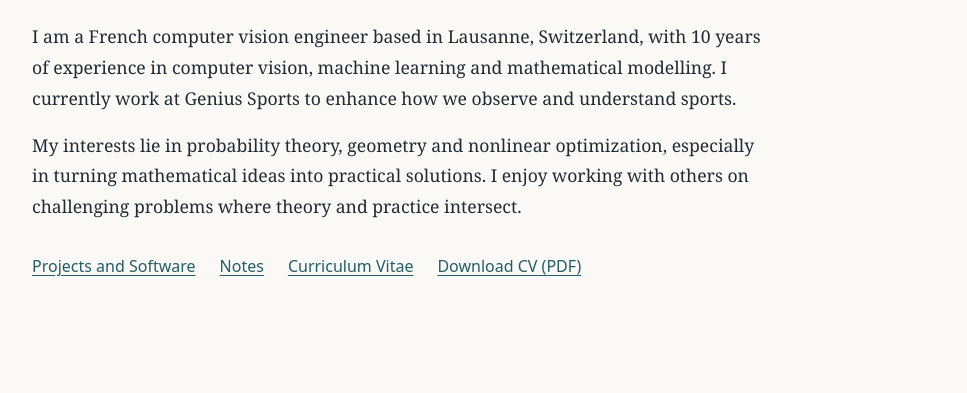
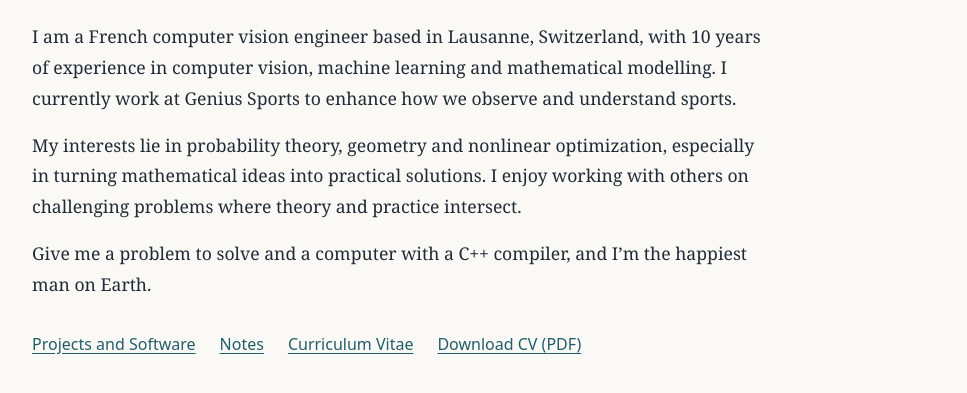
Before and after one commit to PierreGuilbertF/PierreGuilbertF.github.io, a plain HTML site: page index.html in a window 1280 px wide. Shown: the part 737-1130 px from the top of the page, without its empty margins (156-1123 px from the left). Before the commit the page ends 1081 px from the top, so only its background shows below. Drawn offline with Linux system fonts and the light colour scheme.

Commit message:
Add personal closing line to introduction

```diff
--- a/index.html
+++ b/index.html
@@ -61,6 +61,7 @@
       <section class="introduction" aria-label="About me">
         <p>I am a French computer vision engineer based in Lausanne, Switzerland, with 10 years of experience in computer vision, machine learning and mathematical modelling. I currently work at Genius Sports to enhance how we observe and understand sports.</p>
         <p>My interests lie in probability theory, geometry and nonlinear optimization, especially in turning mathematical ideas into practical solutions. I enjoy working with others on challenging problems where theory and practice intersect.</p>
+        <p>Give me a problem to solve and a computer with a C++ compiler, and I’m the happiest man on Earth.</p>
       </section>
       <nav aria-label="Main navigation">
         <a href="projects.html">Projects and Software</a>
```
